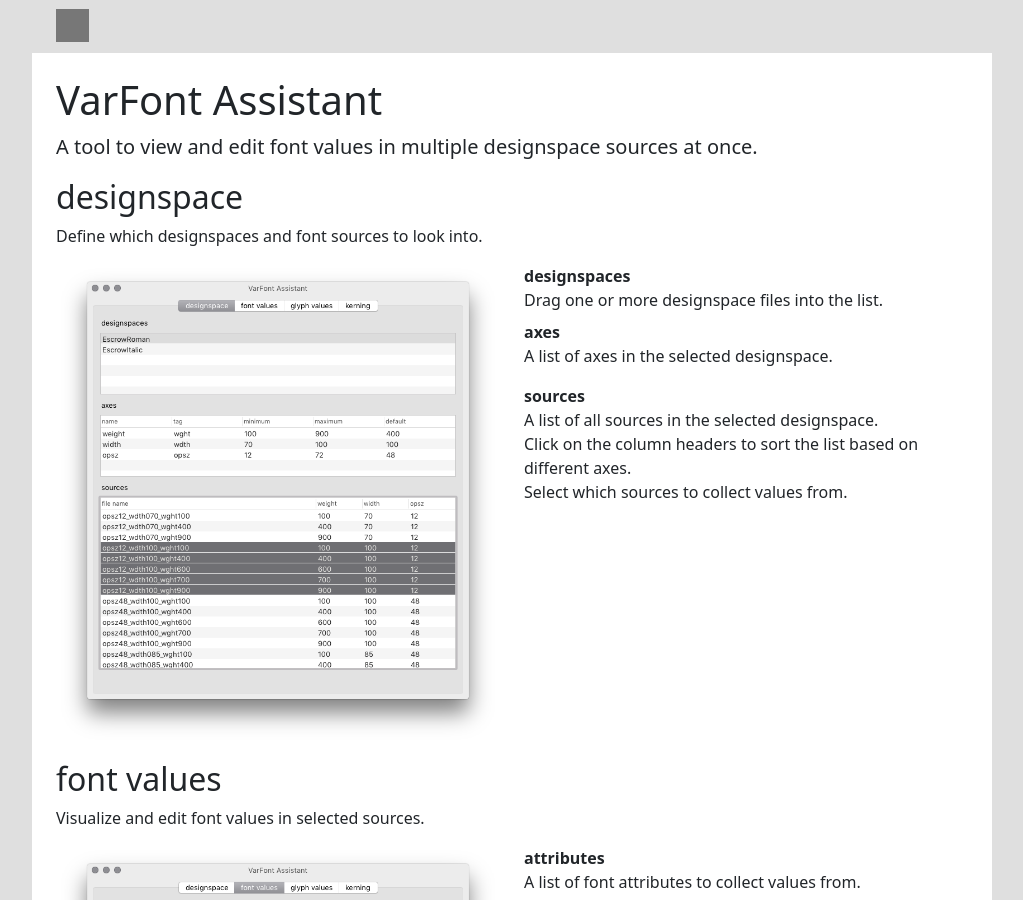
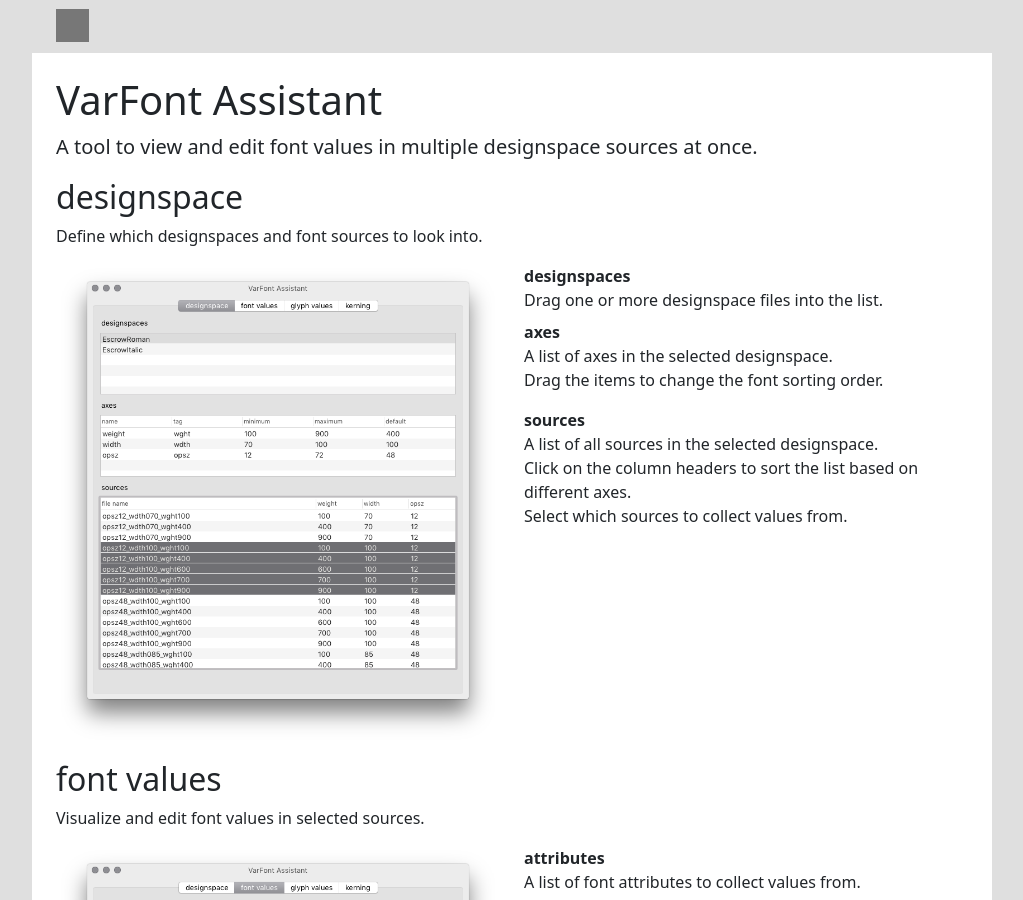
Before and after one commit to googlefonts/fb-variable-values, a Jekyll site: the page built from docs/_reference/varfont-assistant.md, in a window 1280 px wide and 900 px high. Shown: the whole window, without its empty margins (128-1151 px from the left). Built offline with Jekyll 4.4.1, drawn with Linux system fonts in a browser that asks for light colours; nearby versions of some CDN libraries.

Commit message:
dragging axes to define default sort order is now implemented

```diff
--- a/docs/_reference/varfont-assistant.md
+++ b/docs/_reference/varfont-assistant.md
@@ -26,7 +26,7 @@
 axes
 : ^
   A list of axes in the selected designspace.
-  {% comment %}Reorder the list items to change the font sorting order.{% endcomment %}
+  Drag the items to change the font sorting order.
 
 sources
 : ^
```
